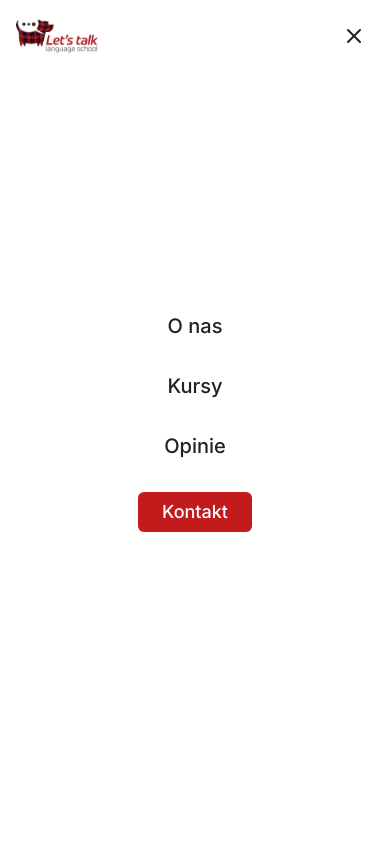
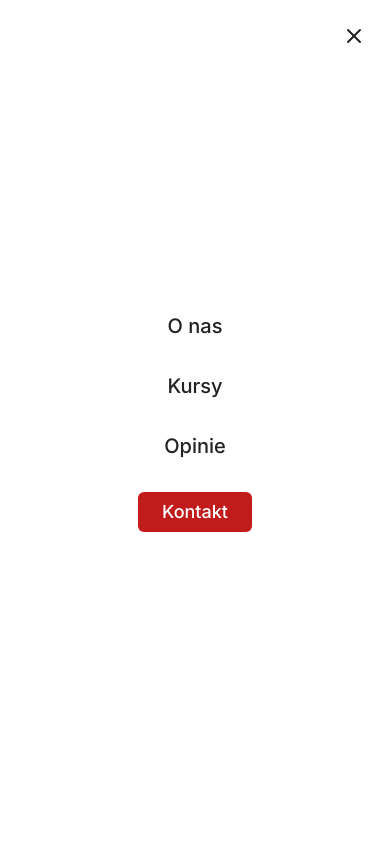
Before and after one commit to letstalkschool/letstalk, a React (Vite) app: page / in a window 390 px wide. Both pictures are taken after a click on the button 354 px from the left and 36 px from the top of the page. Shown: the top 844 px of the page. Built offline with nearby package versions, Linux system fonts and the light colour scheme.

Commit message:
Fix mobile menu positioning
Ensure mobile menu appears in front of other elements when opened from any scroll position.

```diff
--- a/src/components/Navbar.tsx
+++ b/src/components/Navbar.tsx
@@ -1,4 +1,3 @@
-
 import { useState, useEffect } from 'react';
 import { cn } from '@/lib/utils';
 import { Menu, X } from 'lucide-react';
@@ -50,7 +49,7 @@ const Navbar = () => {
     >
       <div className="container-custom">
         <nav className="flex items-center justify-between">
-          <a href="#" className="z-50 relative">
+          <a href="#" className="z-[60] relative">
             <img
               src="/lovable-uploads/a4b979b9-46ce-428b-8a5a-7486bfd8d53a.png"
               alt="Let's Talk School"
@@ -78,7 +77,7 @@ const Navbar = () => {
 
           {/* Mobile Navigation Button */}
           <button
-            className="md:hidden z-50 relative text-brand-dark p-2"
+            className="md:hidden z-[70] relative text-brand-dark p-2"
             onClick={toggleMenu}
             aria-label="Toggle menu"
           >
@@ -88,7 +87,7 @@ const Navbar = () => {
           {/* Mobile Navigation Menu */}
           {isOpen && (
             <div
-              className="fixed inset-0 bg-white z-40 flex flex-col items-center justify-center space-y-8 md:hidden overflow-hidden"
+              className="fixed inset-0 bg-white z-[65] flex flex-col items-center justify-center space-y-8 md:hidden overflow-hidden"
               style={{ top: 0, left: 0, right: 0, bottom: 0, position: 'fixed' }}
             >
               <a
```
